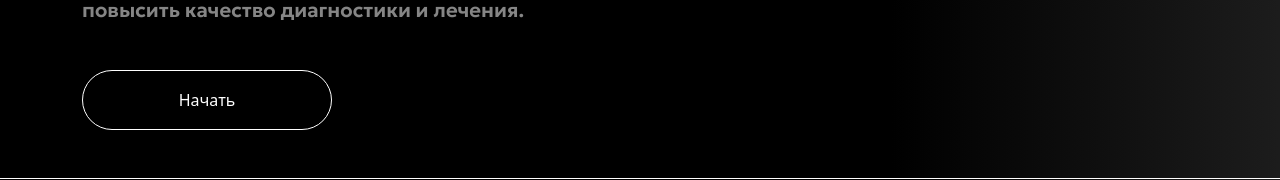
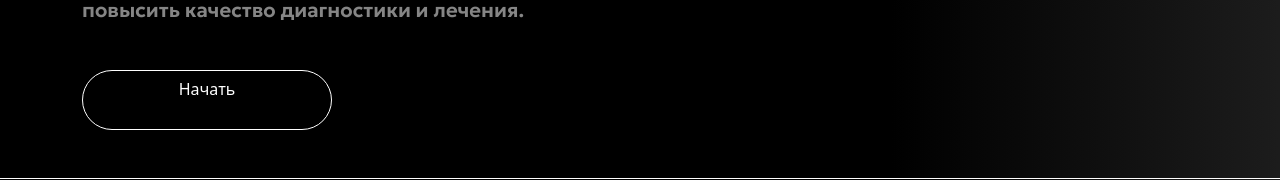
Before and after one commit to XxXmishkaXxX/liver-segmentation-web-service, a Vue app in the folder frontend/: page / in a window 1280 px wide. Shown: the part 247-427 px from the top of the page. Built offline with nearby package versions, Linux system fonts and the light colour scheme.

Commit message:
add routers to auth

```diff
--- a/frontend/src/components/LoginComponent.vue
+++ b/frontend/src/components/auth/LoginComponent.vue
@@ -1,5 +1,5 @@
 <template>
-  <div class="container mt-5">
+  <div class="container mt-5 text-white">
     <div class="row justify-content-center">
       <div class="col-md-6">
         <h2 class="text-center mb-4">Войти</h2>
@@ -25,7 +25,7 @@
 </template>
 
 <script>
-import { toastMixin } from '../mixins/notifications';
+import { toastMixin } from '../../mixins/notifications';
 
 export default {
   data() {
--- a/frontend/src/components/RegistrationComponent.vue
+++ b/frontend/src/components/auth/RegistrationComponent.vue
@@ -1,5 +1,5 @@
 <template>
-  <div class="container mt-5">
+  <div class="container mt-5 text-white">
     <h2>Регистрация</h2>
 
     <!-- Форма регистрации -->
@@ -38,7 +38,7 @@
 
 <script>
 import VerificationCodeComponent from './VerificationCodeComponent.vue';  // Импортируем компонент верификации
-import { toastMixin } from '../mixins/notifications';
+import { toastMixin } from '../../mixins/notifications';
 
 export default {
   components: {
--- a/frontend/src/components/VerificationCodeComponent.vue
+++ b/frontend/src/components/auth/VerificationCodeComponent.vue
@@ -14,7 +14,7 @@
 </template>
 
 <script>
-import { toastMixin } from '../mixins/notifications';
+import { toastMixin } from '../../mixins/notifications';
 
 export default {
   props: ['email', 'password'],  // Принимаем почту и пароль через props
--- a/frontend/src/components/indexComponents/HeaderComponent.vue
+++ b/frontend/src/components/indexComponents/HeaderComponent.vue
@@ -1,12 +1,19 @@
 <template>
      <header>
-    <a href=""><img src="../../assets/img/navbar_footer/image.png" alt="Логотип" width="100" height="60" style="margin-left: 2vh;"/></a>
+    <router-link to="/">
+        <img src="../../assets/img/navbar_footer/image.png"
+            alt="Логотип"
+            width="100"
+            height="60"
+            style="margin-left: 2vh;"
+            />
+    </router-link>
     <nav style="font-family: 'Geologica'; margin-top:2vh ;">
       <a href="#aboutSection">о нас</a>
       <a href="#modelSection">модель</a>
       <a href="#supportSection" style="margin-right: 4vh;">поддержка</a>
 
-      <button type="button" id="logo_but" class="btn" data-bs-toggle="modal" data-bs-target="#myModal">
+      <button type="button" id="logo_but" class="btn">
         <img src="../../assets/img/navbar_footer/logo.svg" alt="Логотип" width="60" height="60" style="margin-right: 2vh;" />
       </button>
     </nav>
@@ -16,6 +23,5 @@
 
 <script>
     export default{
-
     }
 </script>
--- a/frontend/src/router/index.js
+++ b/frontend/src/router/index.js
@@ -9,9 +9,16 @@ const router = createRouter({
             component: () => import('../views/IndexView.vue'),
         },
         {
-            path: '/auth',
-            name: 'Authentication',
+            path: '/auth/login',
+            name: 'LoginPage',
             component: () => import('../views/AuthView.vue'),
+            props: { initialForm: 'login' }, // Передаем форму логина
+        },
+        {
+            path: '/auth/register',
+            name: 'RegisterPage',
+            component: () => import('../views/AuthView.vue'),
+            props: { initialForm: 'register' }, // Передаем форму регистрации
         },
         {
             path: '/workspace',
--- a/frontend/src/views/AuthView.vue
+++ b/frontend/src/views/AuthView.vue
@@ -5,17 +5,26 @@
 </template>
 
 <script>
-import { ref } from 'vue';
-import RegistrationComponent from '../components/RegistrationComponent.vue';
-import LoginComponent from '../components/LoginComponent.vue';
+import { ref, watch } from 'vue';
+import RegistrationComponent from '../components/auth/RegistrationComponent.vue';
+import LoginComponent from '../components/auth/LoginComponent.vue';
 
 export default {
   components: {
     RegistrationComponent,
     LoginComponent,
   },
-  setup() {
-    const currentForm = ref('RegistrationComponent'); // Начальная форма - регистрация
+  props: {
+    initialForm: {
+      type: String,
+      required: true, // Ожидается 'login' или 'register'
+    },
+  },
+  setup(props) {
+    const currentForm = ref(
+      props.initialForm === 'login' ? 'LoginComponent' : 'RegistrationComponent'
+    );
+
     const switchForm = () => {
       currentForm.value =
         currentForm.value === 'RegistrationComponent'
@@ -23,6 +32,14 @@ export default {
           : 'RegistrationComponent';
     };
 
+    // Слежение за изменением пути (если маршрут изменился)
+    watch(
+      () => props.initialForm,
+      (newForm) => {
+        currentForm.value =
+          newForm === 'login' ? 'LoginComponent' : 'RegistrationComponent';
+      }
+    );
 
     return {
       currentForm,
--- a/frontend/src/views/IndexView.vue
+++ b/frontend/src/views/IndexView.vue
@@ -12,9 +12,9 @@
           повысить качество диагностики и лечения.
         </div>
         <div class="mt-5">
-          <button class="btn btn-outline-light hover-outline" style="width: 250px; height: 60px; border-radius: 30px; color: white; border-color: white; transition: all 0.1s ease;">
+          <router-link to="/auth/register/" class="btn btn-outline-light hover-outline" style="width: 250px; height: 60px; border-radius: 30px; color: white; border-color: white; transition: all 0.1s ease;">
             Начать
-          </button>
+          </router-link>
         </div>
       </div>
       <div class="col-md-3" style="margin-left: 39.9vh;">
@@ -126,7 +126,11 @@
   </div>
 </template>
 
-<script setup>
+<script>
+
+export default{
+}
+
 </script>
 
 <style scoped>
```
